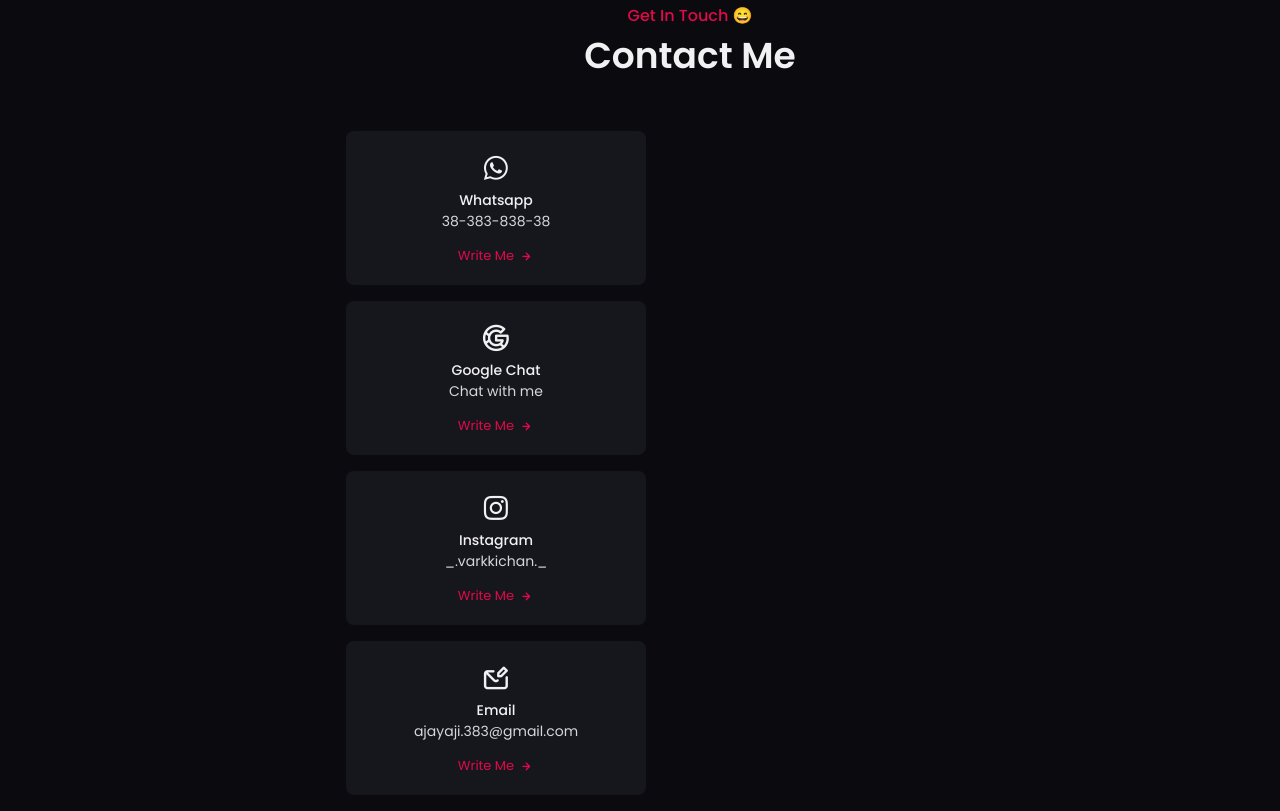
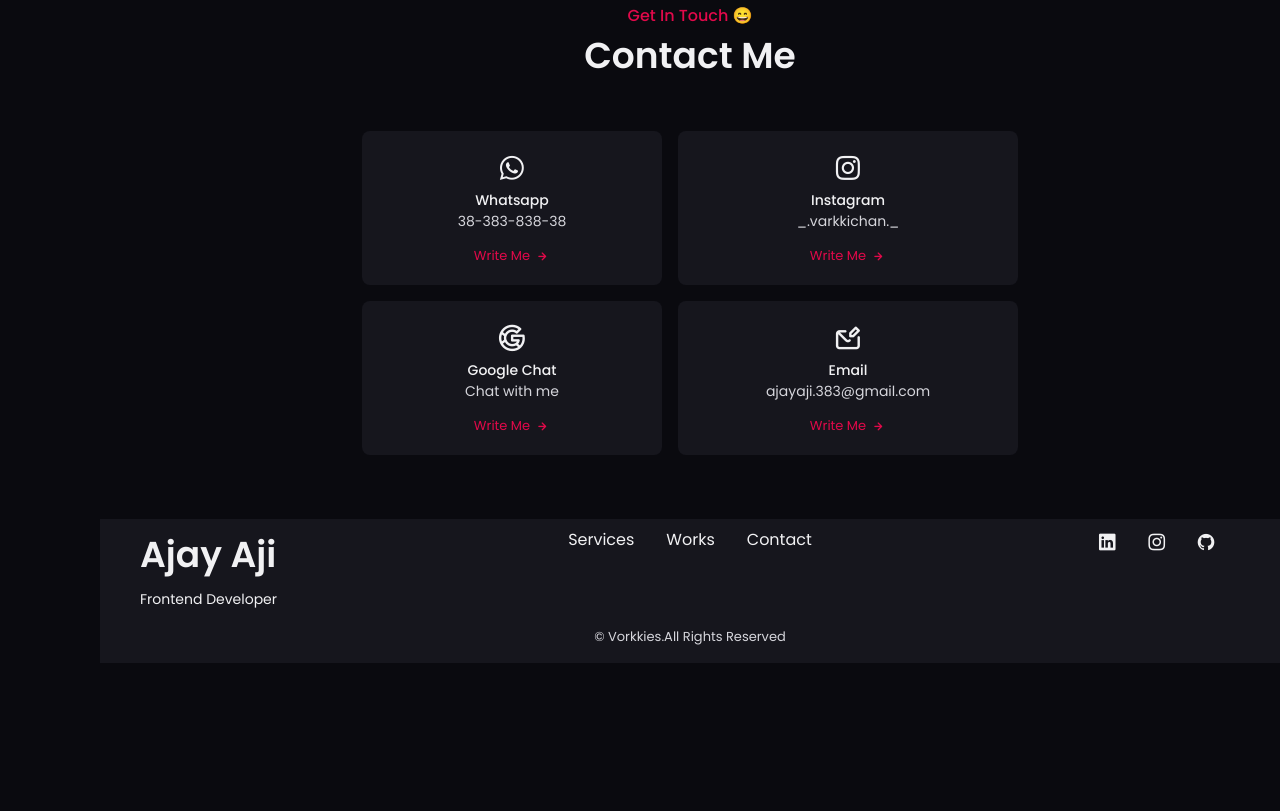
Before and after one commit to tomtony07/portfolio, a plain HTML site: page index.html in a window 1280 px wide. Shown: the part 5069-5880 px from the top of the page. After the commit the page ends 5732 px from the top, so only its background shows below. Drawn offline with nearby package versions, Linux system fonts and the light colour scheme.

Commit message:
Updated the contact section
Signed-off-by: Varkkichan <ajayaji.383@gmail.com>

```diff
--- a/assets/css/style.css
+++ b/assets/css/style.css
@@ -972,11 +972,12 @@ transform: translateX(.25rem);
 /*===== Contact Section =====*/
 .contact_container{
     grid-template-columns: 300px 340px;
-    column-gap: 3rem;
+    column-gap: 1rem;
     justify-content: center;
     align-items: center;
 }
 .contact_info{
+    margin: auto;
     display: grid;
     row-gap: 1rem;
 }
@@ -1472,7 +1473,7 @@ textarea.input{
     .contact_container,
     .work_container {
         grid-template-columns: 300px;
-        justify-items: center;
+        /* justify-items: center; */
     }
 
     .footer_container {
--- a/index.html
+++ b/index.html
@@ -722,7 +722,11 @@
                             </a>
                         </div>
 
+                     </div>
+                </div>
 
+              <div class="contact_container">
+                <div class="contact_info">
                     <div class="contact_card">
                         <i class="uil uil-instagram contact_card-icon"></i>
                         <h3 class="contact_card-title">Instagram</h3>
@@ -742,41 +746,8 @@
                             Write Me <i class="uil uil-arrow-right contact_button-icon"></i>
                         </a>
                     </div>
-
-
                 </div>
                 </div>
-
-              <!--  <div class="contact_content">
-                    <form action="" class="contact_form">
-                        <div class="input_container">
-                            <input type="text" class="input">
-                            <label for="">Username</label>
-                            <span>Username</span>
-                        </div>
-
-                        <div class="input_container">
-                            <input type="email" class="input">
-                            <label for="">Email</label>
-                            <span>Email</span>
-                        </div>
-
-                        <div class="input_container">
-                            <input type="tel" class="input">
-                            <label for="">Phone</label>
-                            <span>Phone</span>
-                        </div>
-
-                        <div class="input_container textarea">
-                           <textarea name="" id="" cols="30"class="input" rows="10"></textarea>
-                            <label for="">Message</label>
-                            <span>Message</span>
-                        </div>
-                        <button type="submit" class="button"> <i class="uil uil-navigator"></i>
-                            Send Message</button>
-                    </form>
-
-                </div> -->
 
             </div>
         </section>
```
Lines whose indentation alone changed are shown as unchanged.
